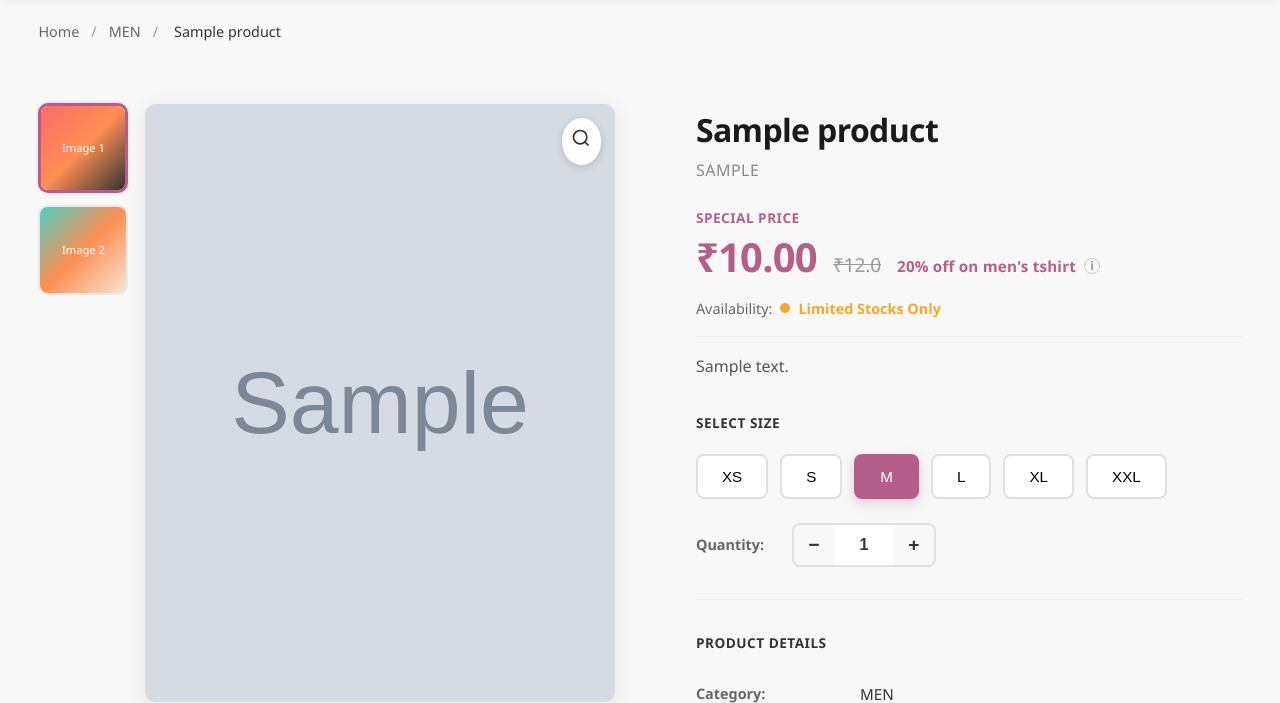
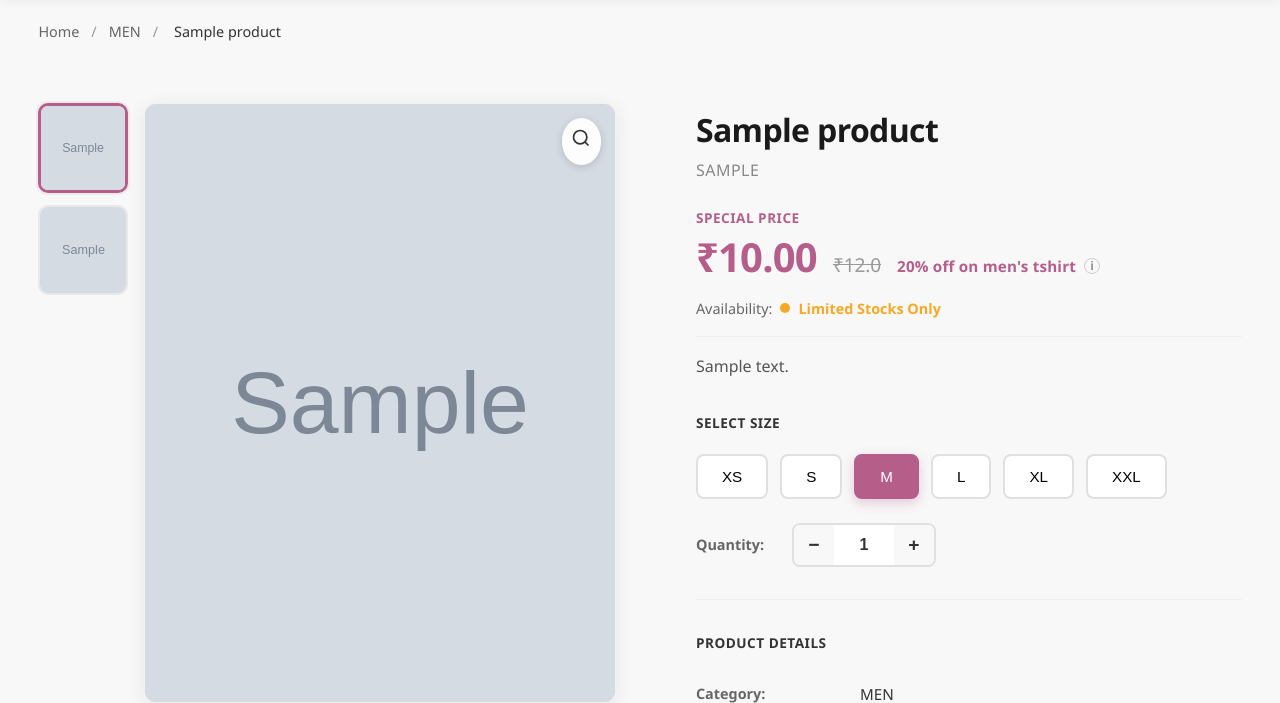
Before and after one commit to abhinavashokm/lookit-ecommerce-django, a Django app: page /product/product-details/1/ in a window 1280 px wide. Shown: the part 78-781 px from the top of the page. Run offline with Django 5.2, Linux system fonts and the light colour scheme; tables that the repository leaves empty hold one stand-in row (values such as "Sample post"); grey boxes marked "Sample" are stand-in pictures.

Commit message:
feat(product): show additional thumbnail images on product details, also implement product zoom feature with next and previous image navigation buttons

```diff
--- a/lookit/product/static/product/user/css/product_details.css
+++ b/lookit/product/static/product/user/css/product_details.css
@@ -1627,3 +1627,18 @@
     }
 
 }
+
+
+/* Disabled state for modal navigation buttons */
+.modal-nav:disabled,
+.modal-nav.disabled {
+    opacity: 0.4;
+    cursor: not-allowed;
+    background-color: rgba(200, 200, 200, 0.5);
+}
+
+.modal-nav:disabled:hover,
+.modal-nav.disabled:hover {
+    background-color: rgba(200, 200, 200, 0.5);
+    transform: translateY(-50%) scale(1);
+}
--- a/lookit/product/static/product/user/js/product_details.js
+++ b/lookit/product/static/product/user/js/product_details.js
@@ -1,21 +1,18 @@
+// // Image change functionality
+let currentImageIndex = 0;
+let current_url = null
+let extra_image_count = 0
 
-// Image change functionality
-const images = [
-    '<div style="width: 100%; height: 100%; background: linear-gradient(135deg, #ff6b6b, #ff8e53, #333); display: flex; align-items: center; justify-content: center; color: white; font-size: 1.5rem; font-weight: bold;">Abstract Art Design</div>',
-    '<div style="width: 100%; height: 100%; background: linear-gradient(135deg, #4ecdc4, #ff8e53, #f5e6d3); display: flex; align-items: center; justify-content: center; color: white; font-size: 1.5rem; font-weight: bold;">Geometric Design</div>'
-];
-
-let currentImageIndex = 0;
-
-function changeImage(index) {
-    currentImageIndex = index;
+function changeImage(index, url) {
+    currentImageIndex = parseInt(index);
     const mainImage = document.getElementById('mainImage');
-    mainImage.innerHTML = images[index];
+    mainImage.src = url;
+    current_url = url; //for setting modal image when zoom
 
     // Update active thumbnail
     const thumbnails = document.querySelectorAll('.thumbnail');
     thumbnails.forEach((thumb, i) => {
-        if (i === index) {
+        if (i === parseInt(index)) {
             thumb.classList.add('active');
         } else {
             thumb.classList.remove('active');
@@ -30,7 +27,10 @@ function changeImage(index) {
 }
 
 // Modal functionality
-function openImageModal() {
+function openImageModal(image_count) {
+    //for disable modal button on dead end's
+    extra_image_count = parseInt(image_count)
+
     const modal = document.getElementById('imageModal');
     modal.classList.add('active');
     updateModalImage();
@@ -60,25 +60,54 @@ document.addEventListener('DOMContentLoaded', function () {
     }
 });
 
+//function to make modal change buttons disabled on deadend
+function updateModalButtons() {
+    console.log(Math.abs(currentImageIndex) , extra_image_count)
+    if (Math.abs(currentImageIndex) == extra_image_count) {
+        if (currentImageIndex == extra_image_count) {
+            let btn1 = document.getElementById("modalNext");
+            btn1.disabled = true;  // disable
+        }
+        if (-currentImageIndex == extra_image_count) {
+            let btn2 = document.getElementById("modalPrevious");
+            btn2.disabled = true;  // disable
+        }
+    } else {
+        let btn1 = document.getElementById("modalNext");
+        btn1.disabled = false;  // enable
+        let btn2 = document.getElementById("modalPrevious");
+        btn2.disabled = false;  // enable
+    }
+}
+
 function updateModalImage() {
     const modalImageContent = document.getElementById('modalImageContent');
+    updateModalButtons()
     if (modalImageContent) {
-        modalImageContent.innerHTML = images[currentImageIndex];
+        //update modal image only if current image is changed from default
+        if (current_url != null) {
+            modalImageContent.src = current_url;
+        }
     }
 }
 
 function changeModalImage(direction) {
     currentImageIndex += direction;
+    updateModalButtons()
 
-    // Loop around
-    if (currentImageIndex < 0) {
-        currentImageIndex = images.length - 1;
-    } else if (currentImageIndex >= images.length) {
-        currentImageIndex = 0;
+    id = 'imageIndex' + Math.abs(currentImageIndex)
+    thumbnail_img = document.getElementById(id)
+    if (thumbnail_img) {
+        img_url = thumbnail_img.src
+
+        // Update main image and thumbnails
+        changeImage(currentImageIndex, img_url);
+    } else {
+        //reverse current image index
+        currentImageIndex -= direction;
+        console.log('dead-end')
     }
 
-    // Update main image and thumbnails
-    changeImage(currentImageIndex);
 }
 
 // Keyboard navigation for modal
--- a/lookit/product/templates/product/user/product_details.html
+++ b/lookit/product/templates/product/user/product_details.html
@@ -23,18 +23,41 @@
         <div class="product-images">
             <div class="product-images-wrapper">
                 <div class="thumbnail-images">
-                    <div class="thumbnail active" onclick="changeImage(0)">
+
+                    <!--Main image as the first thumbnail image-->
+                    <div class="thumbnail active" onclick="changeImage(0, '{{ product.image_url }}')">
+                        {% if product.image_url != ' ' %}
+                        <img id="imageIndex0" src="{{ product.image_url }}" alt="">
+                        {% else %}
+                        <div
+                            style="width: 100%; height: 100%; background: linear-gradient(135deg, #4ecdc4, #ff8e53, #f5e6d3); display: flex; align-items: center; justify-content: center; color: white; font-size: 0.7rem;">
+                            Image 2</div>
+                        {% endif %}
+                    </div>
+
+                    {% for image in additional_product_images %}
+                    <div class="thumbnail" onclick="changeImage('{{ forloop.counter }}', '{{ image.image_url }}')">
+                        {% if image.image_url %}
+                        <!--I given two id's so previous and next works in modal image zoom-->
+                        <img id="imageIndex{{ forloop.counter }}" src="{{ image.image_url }}" alt="">
+                        {% else %}
+                        <div
+                            style="width: 100%; height: 100%; background: linear-gradient(135deg, #4ecdc4, #ff8e53, #f5e6d3); display: flex; align-items: center; justify-content: center; color: white; font-size: 0.7rem;">
+                            Image 2</div>
+                        {% endif %}
+                    </div>
+                    {% endfor %}
+
+                    <!-- <div class="thumbnail" onclick="changeImage(6,null)">
                         <div
                             style="width: 100%; height: 100%; background: linear-gradient(135deg, #ff6b6b, #ff8e53, #333); display: flex; align-items: center; justify-content: center; color: white; font-size: 0.7rem;">
                             Image 1</div>
-                    </div>
-                    <div class="thumbnail" onclick="changeImage(1)">
-                        <div
-                            style="width: 100%; height: 100%; background: linear-gradient(135deg, #4ecdc4, #ff8e53, #f5e6d3); display: flex; align-items: center; justify-content: center; color: white; font-size: 0.7rem;">
-                            Image 2</div>
-                    </div>
+                    </div> -->
+
                 </div>
+
                 <div class="main-image-container">
+
                     {% if product.image_url != ' ' %}
                     <img class="main-image" id="mainImage" src="{{ product.image_url }}" alt="">
                     {% else %}
@@ -46,13 +69,14 @@
                     {% endif %}
 
 
-                    <div class="zoom-icon" onclick="openImageModal()">
+                    <div class="zoom-icon" onclick="openImageModal('{{ product.total_additional_images }}')">
                         <svg width="20" height="20" viewBox="0 0 24 24" fill="none" stroke="currentColor"
                             stroke-width="2">
                             <circle cx="11" cy="11" r="8"></circle>
                             <path d="m21 21-4.35-4.35"></path>
                         </svg>
                     </div>
+
                 </div>
             </div>
             <div class="action-buttons-left">
@@ -178,7 +202,7 @@
 <!-- Image Modal -->
 <div class="image-modal" id="imageModal" onclick="closeImageModalOnBackdrop(event)">
     <div class="modal-content">
-        <button class="modal-nav prev" onclick="changeModalImage(-1)">
+        <button id="modalPrevious" class="modal-nav prev" onclick="changeModalImage(-1)">
             <svg viewBox="0 0 24 24" xmlns="http://www.w3.org/2000/svg">
                 <path d="M15.41 7.41L14 6l-6 6 6 6 1.41-1.41L10.83 12z" />
             </svg>
@@ -198,7 +222,7 @@
                 </svg>
             </button>
         </div>
-        <button class="modal-nav next" onclick="changeModalImage(1)">
+        <button id="modalNext" class="modal-nav next" onclick="changeModalImage(1)">
             <svg viewBox="0 0 24 24" xmlns="http://www.w3.org/2000/svg">
                 <path d="M10 6L8.59 7.41 13.17 12l-4.58 4.59L10 18l6-6z" />
             </svg>
--- a/lookit/product/views.py
+++ b/lookit/product/views.py
@@ -371,11 +371,12 @@ def explore(request):
 
 
 def product_details(request, product_id):
-    product = Product.objects.filter(id=product_id).annotate(total_stock = Coalesce(Sum('variant__stock'), 0)).first()
+    product = Product.objects.filter(id=product_id).annotate(total_stock = Coalesce(Sum('variant__stock'), 0), total_additional_images = Coalesce(Count('productimages'), 0)).first()
+    product_images = ProductImages.objects.filter(product = product)
     old_price = int(product.price) * 1.2
-    print(old_price)
+
     return render(
         request,
         "product/user/product_details.html",
-        {"product": product, 'old_price': old_price},
+        {"product": product, 'old_price': old_price, 'additional_product_images': product_images},
     )
```
